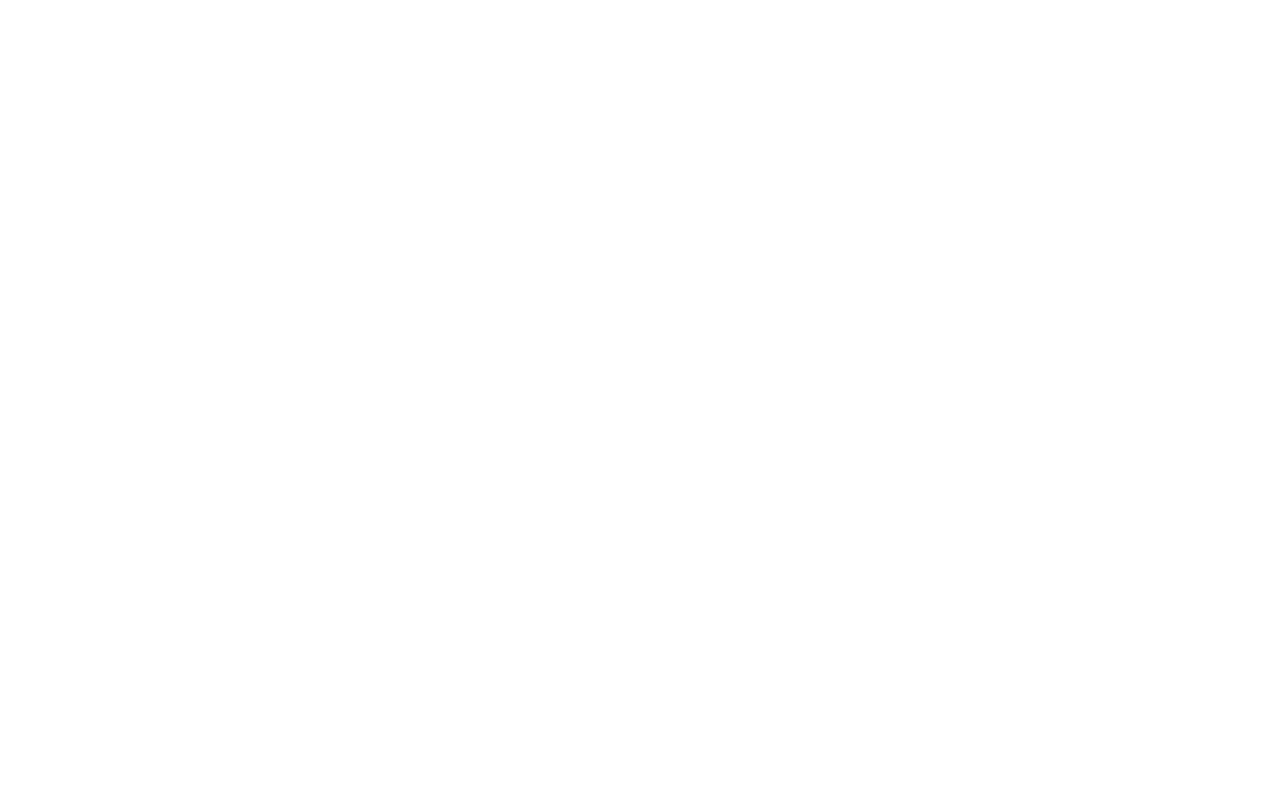
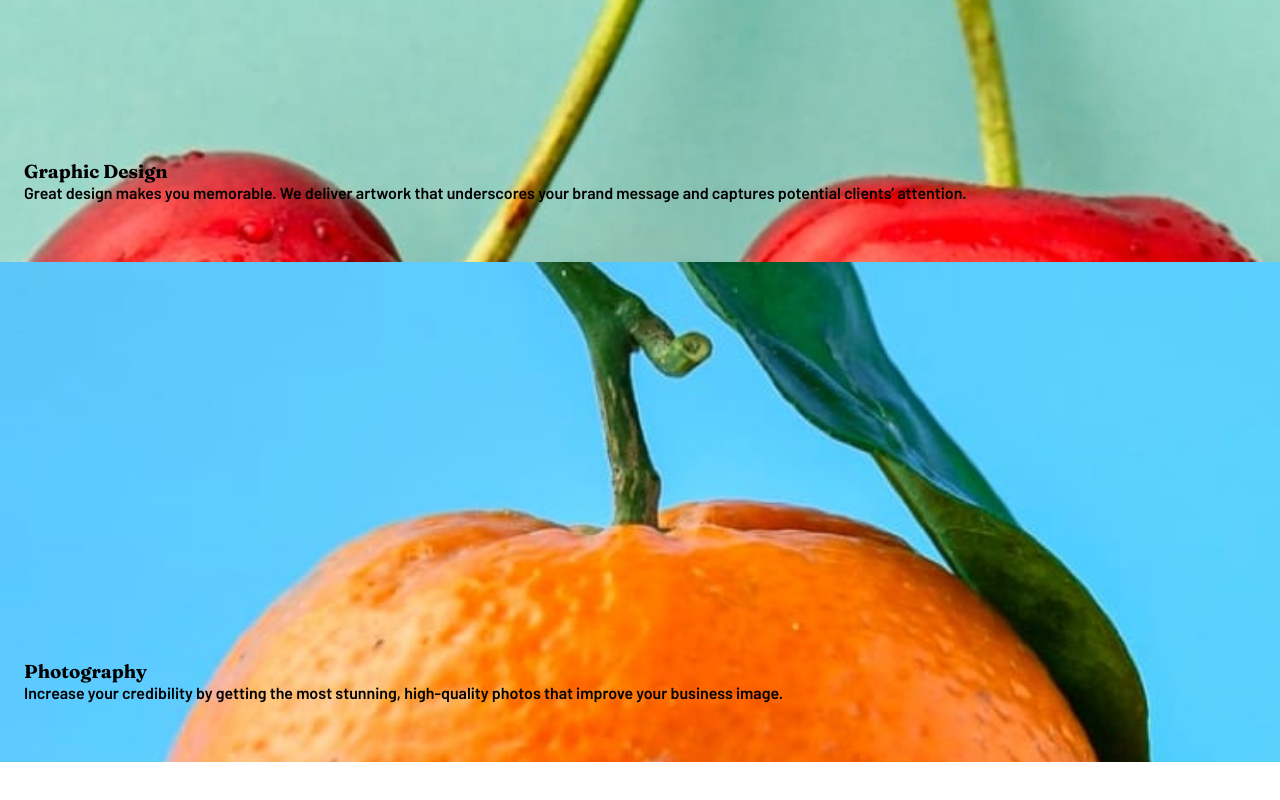
Before and after one commit to brdCoreShadow/sunnysude, a React (Vite) app: page / in a window 1280 px wide. Shown: the part 2560-3360 px from the top of the page. Before the commit the page ends 2322 px from the top, so only its background shows below. Built offline with nearby package versions, Linux system fonts and the light colour scheme.

Commit message:
keep on service list

```diff
--- a/src/App.tsx
+++ b/src/App.tsx
@@ -1,6 +1,7 @@
 import AboutList from "./components/AboutList/AboutList";
 import HeaderDashBoard from "./components/HeaderDashBoard/HeaderDashBoard";
 import Intro from "./components/Intro/Intro";
+import ServiceList from "./components/ServiceList/ServiceList";
 import Header from "./layouts/Header/Header";
 import SharedLayout from "./layouts/SharedLayout/SharedLayout";
 
@@ -13,6 +14,7 @@
       </Header>
       <SharedLayout>
         <AboutList />
+        <ServiceList/>
       </SharedLayout>
     </div>
   );
--- /dev/null
+++ b/src/components/ServiceList/ServiceList.tsx
@@ -0,0 +1,24 @@
+import * as SC from "./ServiceListStyled";
+
+const ServiceList: React.FC = () => {
+  return (
+    <SC.ServiceListStyled>
+      <SC.ServiceItem className="cherry">
+        <h3>Graphic Design</h3>
+        <p>
+          Great design makes you memorable. We deliver artwork that underscores
+          your brand message and captures potential clients’ attention.
+        </p>
+      </SC.ServiceItem>
+      <SC.ServiceItem className="orange">
+        <h3>Photography</h3>
+        <p>
+          Increase your credibility by getting the most stunning, high-quality
+          photos that improve your business image.
+        </p>
+      </SC.ServiceItem>
+    </SC.ServiceListStyled>
+  );
+};
+
+export default ServiceList;
--- /dev/null
+++ b/src/components/ServiceList/ServiceListStyled.ts
@@ -0,0 +1,27 @@
+import styled from "@emotion/styled";
+
+import cherryPicMob from "../../assets/images/mobile/image-graphic-design.jpg";
+import orangePicMob from "../../assets/images/mobile/image-photography.jpg";
+
+export const ServiceListStyled = styled.ul`
+  margin-bottom: 64px;
+`;
+
+export const ServiceItem = styled.li`
+  padding-top: 398px;
+  padding-bottom: 60px;
+  padding-left: 24px;
+  padding-right: 24px;
+
+  &.cherry {
+    background-image: url(${cherryPicMob});
+    background-repeat: no-repeat;
+    background-size: cover;
+  }
+
+  &.orange {
+    background-image: url(${orangePicMob});
+    background-repeat: no-repeat;
+    background-size: cover;
+  }
+`;
```
